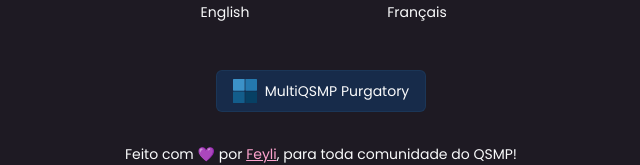
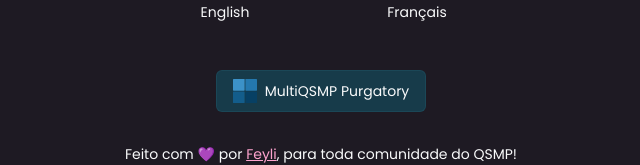
Before and after one commit to feeeyli/multiqsmp, a Next.js app: page / in a window 1280 px wide. Shown: the part 514-679 px from the top of the page, without its empty margins (319-959 px from the left). Built offline with nearby package versions, Linux system fonts and the light colour scheme.

Commit message:
:lipstick: Rework all themes

```diff
--- a/src/app/globals.css
+++ b/src/app/globals.css
@@ -5,200 +5,296 @@
 @tailwind utilities;
 
 @layer base {
-  /*#region*/
-
   :root,
   .light,
   .light .purgatory .default {
     --background: 0 0% 100%;
     --foreground: 224 71.4% 4.1%;
-    --card: 0 0% 100%;
-    --card-foreground: 224 71.4% 4.1%;
-    --popover: 0 0% 100%;
-    --popover-foreground: 224 71.4% 4.1%;
+
     --primary: 262 54% 78%;
     --primary-foreground: 210 20% 98%;
+
     --secondary: 220 14.3% 95.9%;
     --secondary-foreground: 220.9 39.3% 11%;
-    --muted: 220 14.3% 95.9%;
+
     --muted-foreground: 220 8.9% 46.1%;
-    --accent: 220 14.3% 95.9%;
-    --accent-foreground: 220.9 39.3% 11%;
+
     --destructive: 0 84.2% 60.2%;
-    --destructive-foreground: 210 20% 98%;
+
     --border: 220 13% 91%;
-    --input: 220 13% 91%;
-    --ring: 262 54% 78%;
     --radius: 0.5rem;
+
+    /*#region*/
+
+    --card: var(--background);
+    --popover: var(--background);
+
+    --card-foreground: var(--foreground);
+    --popover-foreground: var(--foreground);
+
+    --ring: var(--primary);
+    --destructive-foreground: var(--primary-foreground);
+
+    --muted: var(--secondary);
+    --accent: var(--secondary);
+    --accent-foreground: var(--secondary-foreground);
+
+    --input: var(--border);
+
+    /*#endregion*/
   }
 
   .dark,
   .dark .purgatory .default {
     --background: 266 15% 12%;
     --foreground: 210 20% 98%;
-    --card: 266 15% 12%;
-    --card-foreground: 210 20% 98%;
-    --popover: 266 15% 12%;
-    --popover-foreground: 210 20% 98%;
+
     --primary: 262 54% 78%;
-    --primary-foreground: 210 20% 98%;
+
     --secondary: 262 27.9% 16.9%;
-    --secondary-foreground: 210 20% 98%;
-    --muted: 262 27.9% 16.9%;
+
     --muted-foreground: 217.9 10.6% 64.9%;
-    --accent: 262 27.9% 16.9%;
-    --accent-foreground: 210 20% 98%;
+
     --destructive: 0 62.8% 30.6%;
-    --destructive-foreground: 210 20% 98%;
-    --border: 262 27.9% 16.9%;
-    --input: 262 27.9% 16.9%;
-    --ring: 262 54% 78%;
+
+    /*#region*/
+
+    --card: var(--background);
+    --popover: var(--background);
+
+    --card-foreground: var(--foreground);
+    --popover-foreground: var(--foreground);
+    --primary-foreground: var(--foreground);
+    --secondary-foreground: var(--foreground);
+    --accent-foreground: var(--foreground);
+    --destructive-foreground: var(--foreground);
+
+    --ring: var(--primary);
+
+    --muted: var(--secondary);
+    --accent: var(--secondary);
+    --border: var(--secondary);
+    --input: var(--secondary);
+
+    /*#endregion*/
   }
 
   .gray-light,
   .gray-light .purgatory .default {
     --background: 0 0% 100%;
     --foreground: 0 0% 3.9%;
-    --card: 0 0% 100%;
-    --card-foreground: 0 0% 3.9%;
-    --popover: 0 0% 100%;
-    --popover-foreground: 0 0% 3.9%;
+
     --primary: 0 0% 9%;
     --primary-foreground: 0 0% 98%;
+
     --secondary: 0 0% 96.1%;
     --secondary-foreground: 0 0% 9%;
-    --muted: 0 0% 96.1%;
+
     --muted-foreground: 0 0% 45.1%;
-    --accent: 0 0% 96.1%;
-    --accent-foreground: 0 0% 9%;
+
     --destructive: 0 84.2% 60.2%;
-    --destructive-foreground: 0 0% 98%;
+
     --border: 0 0% 89.8%;
-    --input: 0 0% 89.8%;
-    --ring: 0 0% 3.9%;
     --radius: 0.5rem;
+
+    /*#region*/
+
+    --card: var(--background);
+    --popover: var(--background);
+
+    --card-foreground: var(--foreground);
+    --popover-foreground: var(--foreground);
+
+    --ring: var(--primary);
+    --destructive-foreground: var(--primary-foreground);
+
+    --muted: var(--secondary);
+    --accent: var(--secondary);
+    --accent-foreground: var(--secondary-foreground);
+
+    --input: var(--border);
+
+    /*#endregion*/
   }
 
   .gray-dark,
   .gray-dark .purgatory .default {
     --background: 0 0% 3.9%;
     --foreground: 0 0% 98%;
-    --card: 0 0% 3.9%;
-    --card-foreground: 0 0% 98%;
-    --popover: 0 0% 3.9%;
-    --popover-foreground: 0 0% 98%;
+
     --primary: 0 0% 98%;
-    --primary-foreground: 0 0% 9%;
+
     --secondary: 0 0% 14.9%;
-    --secondary-foreground: 0 0% 98%;
-    --muted: 0 0% 14.9%;
+
     --muted-foreground: 0 0% 63.9%;
-    --accent: 0 0% 14.9%;
-    --accent-foreground: 0 0% 98%;
+
     --destructive: 0 62.8% 30.6%;
-    --destructive-foreground: 0 0% 98%;
-    --border: 0 0% 14.9%;
-    --input: 0 0% 14.9%;
-    --ring: 0 0% 83.1%;
+
+    /*#region*/
+
+    --card: var(--background);
+    --popover: var(--background);
+
+    --card-foreground: var(--foreground);
+    --popover-foreground: var(--foreground);
+    --primary-foreground: var(--foreground);
+    --secondary-foreground: var(--foreground);
+    --accent-foreground: var(--foreground);
+    --destructive-foreground: var(--foreground);
+
+    --ring: var(--primary);
+
+    --muted: var(--secondary);
+    --accent: var(--secondary);
+    --border: var(--secondary);
+    --input: var(--secondary);
+
+    /*#endregion*/
   }
 
-  /*#endregion*/
-
-  /*#region*/
+  /* --- */
 
   :root .purgatory,
   .light .purgatory {
     --background: 0 0% 100%;
     --foreground: 224 71.4% 4.1%;
-    --card: 0 0% 100%;
-    --card-foreground: 224 71.4% 4.1%;
-    --popover: 0 0% 100%;
-    --popover-foreground: 224 71.4% 4.1%;
-    --primary: 203 56% 51%; /**/
-    --primary-foreground: 210 20% 98%; /**/
+
+    --primary: 203 56% 51%;
+    --primary-foreground: 210 20% 98%;
+
     --secondary: 220 14.3% 95.9%;
     --secondary-foreground: 220.9 39.3% 11%;
-    --muted: 220 14.3% 95.9%;
+
     --muted-foreground: 220 8.9% 46.1%;
-    --accent: 220 14.3% 95.9%;
-    --accent-foreground: 220.9 39.3% 11%;
+
     --destructive: 0 84.2% 60.2%;
-    --destructive-foreground: 210 20% 98%;
+
     --border: 220 13% 91%;
-    --input: 220 13% 91%;
-    --ring: 203 56% 51%; /**/
     --radius: 0.5rem;
+
+    /*#region*/
+
+    --card: var(--background);
+    --popover: var(--background);
+
+    --card-foreground: var(--foreground);
+    --popover-foreground: var(--foreground);
+
+    --ring: var(--primary);
+    --destructive-foreground: var(--primary-foreground);
+
+    --muted: var(--secondary);
+    --accent: var(--secondary);
+    --accent-foreground: var(--secondary-foreground);
+
+    --input: var(--border);
+
+    /*#endregion*/
   }
 
   .dark .purgatory {
-    --background: 227 51% 9%; /**/
-    --foreground: 210 20% 98%; /**/
-    --card: 227 51% 9%; /**/
-    --card-foreground: 210 20% 98%; /**/
-    --popover: 227 51% 9%; /**/
-    --popover-foreground: 210 20% 98%; /**/
-    --primary: 203 56% 51%; /**/
-    --primary-foreground: 210 20% 98%; /**/
-    --secondary: 216 52% 19%; /**/
-    --secondary-foreground: 210 20% 98%; /**/
-    --muted: 216 52% 19%; /**/
+    --background: 227 51% 9%;
+    --foreground: 210 20% 98%;
+
+    --primary: 190 56% 51%;
+
+    --secondary: 197 52% 19%;
+
     --muted-foreground: 217.9 10.6% 64.9%;
-    --accent: 216 52% 19%; /**/
-    --accent-foreground: 210 20% 98%; /**/
+
     --destructive: 0 62.8% 30.6%;
-    --destructive-foreground: 210 20% 98%; /**/
-    --border: 216 52% 19%; /**/
-    --input: 216 52% 19%; /**/
-    --ring: 203 56% 51%; /**/
-    --radius: 0.5rem;
+
+    /*#region*/
+
+    --card: var(--background);
+    --popover: var(--background);
+
+    --card-foreground: var(--foreground);
+    --popover-foreground: var(--foreground);
+    --primary-foreground: var(--foreground);
+    --secondary-foreground: var(--foreground);
+    --accent-foreground: var(--foreground);
+    --destructive-foreground: var(--foreground);
+
+    --ring: var(--primary);
+
+    --muted: var(--secondary);
+    --accent: var(--secondary);
+    --border: var(--secondary);
+    --input: var(--secondary);
+
+    /*#endregion*/
   }
 
   .gray-light .purgatory {
     --background: 0 0% 100%;
     --foreground: 0 0% 3.9%;
-    --card: 0 0% 100%;
-    --card-foreground: 0 0% 3.9%;
-    --popover: 0 0% 100%;
-    --popover-foreground: 0 0% 3.9%;
+
     --primary: 0 0% 9%;
     --primary-foreground: 0 0% 98%;
+
     --secondary: 0 0% 96.1%;
     --secondary-foreground: 0 0% 9%;
-    --muted: 0 0% 96.1%;
+
     --muted-foreground: 0 0% 45.1%;
-    --accent: 0 0% 96.1%;
-    --accent-foreground: 0 0% 9%;
+
     --destructive: 0 84.2% 60.2%;
-    --destructive-foreground: 0 0% 98%;
-    --border: 0 0% 89.8%;
-    --input: 0 0% 89.8%;
-    --ring: 0 0% 3.9%;
+
     --radius: 0.5rem;
+
+    /*#region*/
+
+    --card: var(--background);
+    --popover: var(--background);
+
+    --card-foreground: var(--foreground);
+    --popover-foreground: var(--foreground);
+
+    --ring: var(--primary);
+    --destructive-foreground: var(--primary-foreground);
+
+    --muted: var(--secondary);
+    --accent: var(--secondary);
+    --accent-foreground: var(--secondary-foreground);
+
+    --input: var(--border);
+
+    /*#endregion*/
   }
 
   .gray-dark .purgatory {
     --background: 0 0% 3.9%;
     --foreground: 0 0% 98%;
-    --card: 0 0% 3.9%;
-    --card-foreground: 0 0% 98%;
-    --popover: 0 0% 3.9%;
-    --popover-foreground: 0 0% 98%;
+
     --primary: 0 0% 98%;
-    --primary-foreground: 0 0% 9%;
+
     --secondary: 0 0% 14.9%;
-    --secondary-foreground: 0 0% 98%;
-    --muted: 0 0% 14.9%;
+
     --muted-foreground: 0 0% 63.9%;
-    --accent: 0 0% 14.9%;
-    --accent-foreground: 0 0% 98%;
+
     --destructive: 0 62.8% 30.6%;
-    --destructive-foreground: 0 0% 98%;
-    --border: 0 0% 14.9%;
-    --input: 0 0% 14.9%;
-    --ring: 0 0% 83.1%;
+
+    /*#region*/
+
+    --card: var(--background);
+    --popover: var(--background);
+
+    --card-foreground: var(--foreground);
+    --popover-foreground: var(--foreground);
+    --primary-foreground: var(--foreground);
+    --secondary-foreground: var(--foreground);
+    --accent-foreground: var(--foreground);
+    --destructive-foreground: var(--foreground);
+
+    --ring: var(--primary);
+
+    --muted: var(--secondary);
+    --accent: var(--secondary);
+    --border: var(--secondary);
+    --input: var(--secondary);
+
+    /*#endregion*/
   }
-
-  /*#endregion*/
 }
 
 @layer base {
```
